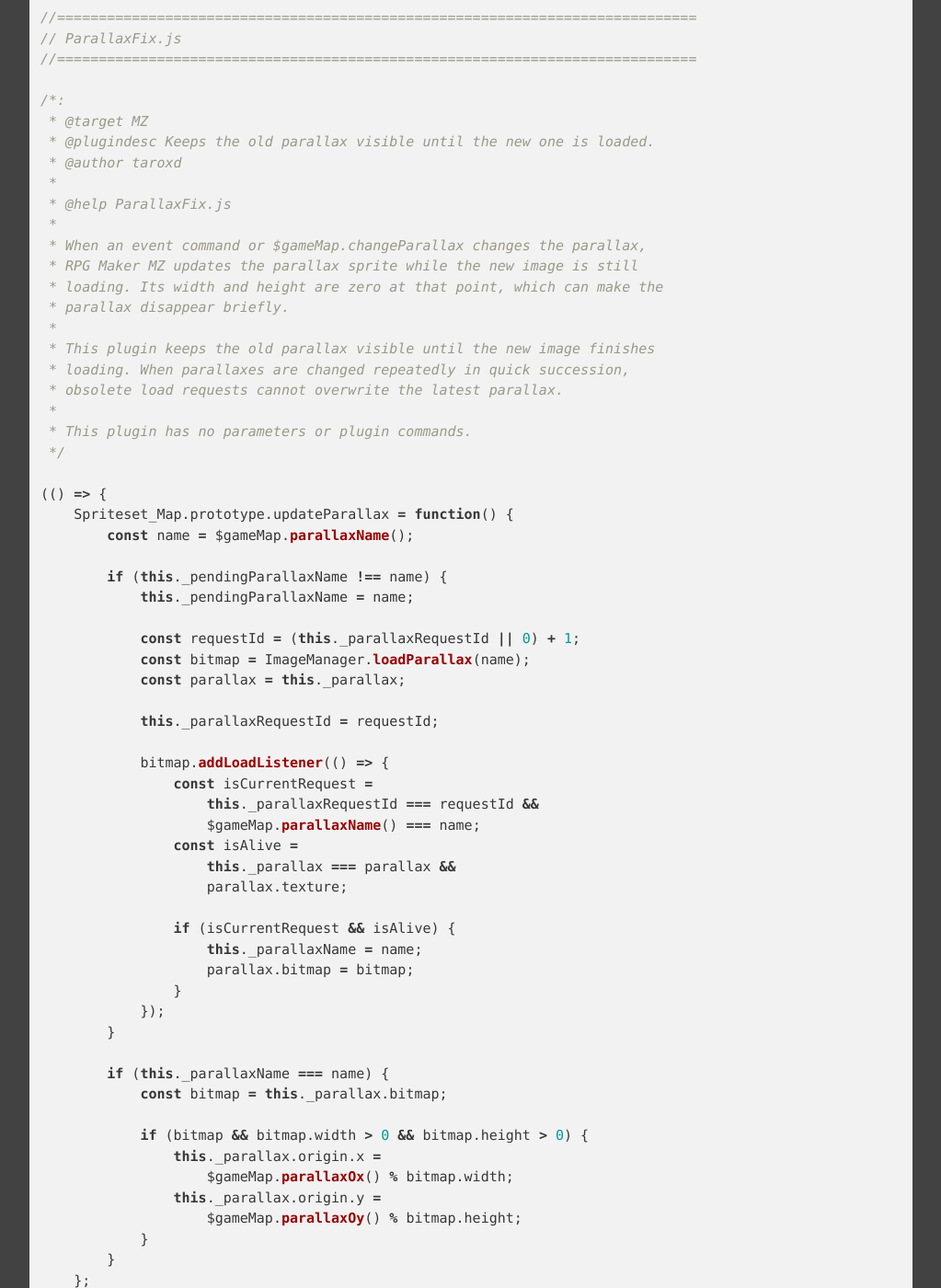
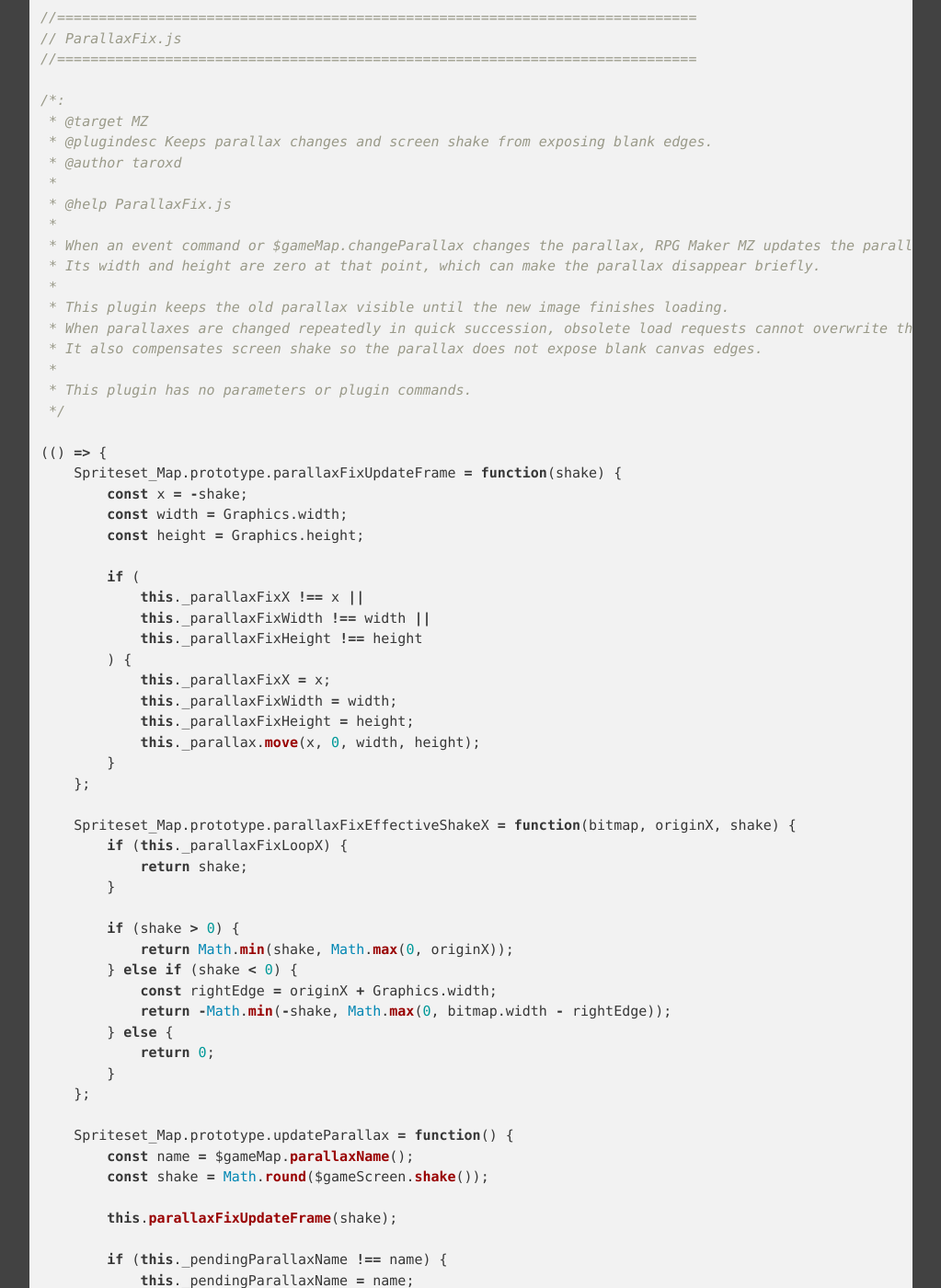
Before and after one commit to taroxd/taroxd.github.io, a Jekyll site: the page built from mvmz-plugins/_posts/1970-01-01-ParallaxFix.md, in a window 1280 px wide and 1400 px high. Shown: the whole window at 92% size, without its empty margins (128-1151 px from the left). Built offline with Jekyll 4.4.1, drawn with Linux system fonts in a browser that asks for light colours; some of the changed text lies outside the part shown.

Commit message:
update mvmz plugins

```diff
--- a/mvmz-plugins/_posts/1970-01-01-ParallaxFix.md
+++ b/mvmz-plugins/_posts/1970-01-01-ParallaxFix.md
@@ -6,26 +6,59 @@
 
 /*:
  * @target MZ
- * @plugindesc Keeps the old parallax visible until the new one is loaded.
+ * @plugindesc Keeps parallax changes and screen shake from exposing blank edges.
  * @author taroxd
  *
  * @help ParallaxFix.js
  *
- * When an event command or $gameMap.changeParallax changes the parallax,
- * RPG Maker MZ updates the parallax sprite while the new image is still
- * loading. Its width and height are zero at that point, which can make the
- * parallax disappear briefly.
+ * When an event command or $gameMap.changeParallax changes the parallax, RPG Maker MZ updates the parallax sprite while the new image is still loading.
+ * Its width and height are zero at that point, which can make the parallax disappear briefly.
  *
- * This plugin keeps the old parallax visible until the new image finishes
- * loading. When parallaxes are changed repeatedly in quick succession,
- * obsolete load requests cannot overwrite the latest parallax.
+ * This plugin keeps the old parallax visible until the new image finishes loading.
+ * When parallaxes are changed repeatedly in quick succession, obsolete load requests cannot overwrite the latest parallax.
+ * It also compensates screen shake so the parallax does not expose blank canvas edges.
  *
  * This plugin has no parameters or plugin commands.
  */
 
 (() => {
+    Spriteset_Map.prototype.parallaxFixUpdateFrame = function(shake) {
+        const x = -shake;
+        const width = Graphics.width;
+        const height = Graphics.height;
+
+        if (
+            this._parallaxFixX !== x ||
+            this._parallaxFixWidth !== width ||
+            this._parallaxFixHeight !== height
+        ) {
+            this._parallaxFixX = x;
+            this._parallaxFixWidth = width;
+            this._parallaxFixHeight = height;
+            this._parallax.move(x, 0, width, height);
+        }
+    };
+
+    Spriteset_Map.prototype.parallaxFixEffectiveShakeX = function(bitmap, originX, shake) {
+        if (this._parallaxFixLoopX) {
+            return shake;
+        }
+
+        if (shake > 0) {
+            return Math.min(shake, Math.max(0, originX));
+        } else if (shake < 0) {
+            const rightEdge = originX + Graphics.width;
+            return -Math.min(-shake, Math.max(0, bitmap.width - rightEdge));
+        } else {
+            return 0;
+        }
+    };
+
     Spriteset_Map.prototype.updateParallax = function() {
         const name = $gameMap.parallaxName();
+        const shake = Math.round($gameScreen.shake());
+
+        this.parallaxFixUpdateFrame(shake);
 
         if (this._pendingParallaxName !== name) {
             this._pendingParallaxName = name;
@@ -37,15 +70,12 @@
             this._parallaxRequestId = requestId;
 
             bitmap.addLoadListener(() => {
-                const isCurrentRequest =
-                    this._parallaxRequestId === requestId &&
-                    $gameMap.parallaxName() === name;
-                const isAlive =
-                    this._parallax === parallax &&
-                    parallax.texture;
+                const isCurrentRequest = this._parallaxRequestId === requestId && $gameMap.parallaxName() === name;
+                const isAlive = this._parallax === parallax && parallax.texture;
 
                 if (isCurrentRequest && isAlive) {
                     this._parallaxName = name;
+                    this._parallaxFixLoopX = $gameMap._parallaxLoopX;
                     parallax.bitmap = bitmap;
                 }
             });
@@ -55,10 +85,13 @@
             const bitmap = this._parallax.bitmap;
 
             if (bitmap && bitmap.width > 0 && bitmap.height > 0) {
-                this._parallax.origin.x =
-                    $gameMap.parallaxOx() % bitmap.width;
-                this._parallax.origin.y =
-                    $gameMap.parallaxOy() % bitmap.height;
+                const originX = $gameMap.parallaxOx() % bitmap.width;
+                this._parallaxFixLoopX = $gameMap._parallaxLoopX;
+
+                const effectiveShake = this.parallaxFixEffectiveShakeX(bitmap, originX, shake);
+
+                this._parallax.origin.x = originX - effectiveShake;
+                this._parallax.origin.y = $gameMap.parallaxOy() % bitmap.height;
             }
         }
     };
```
